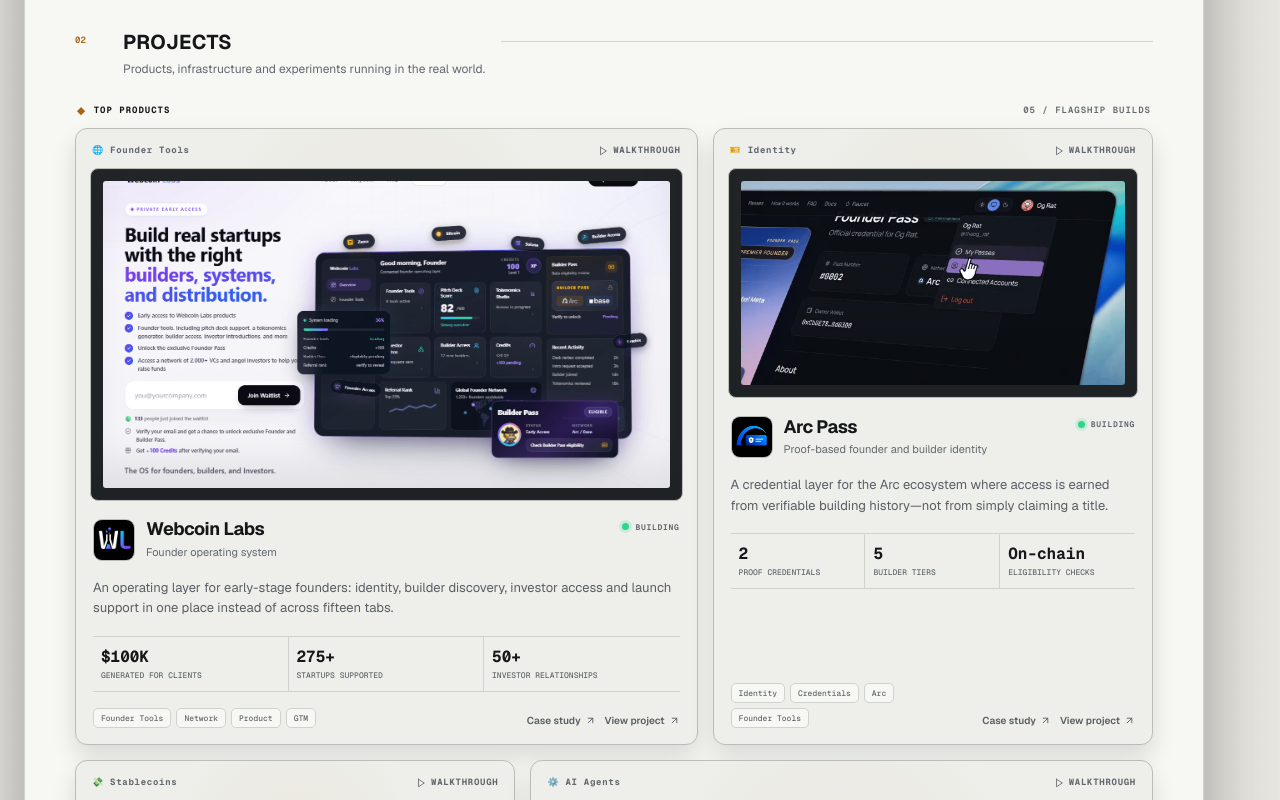
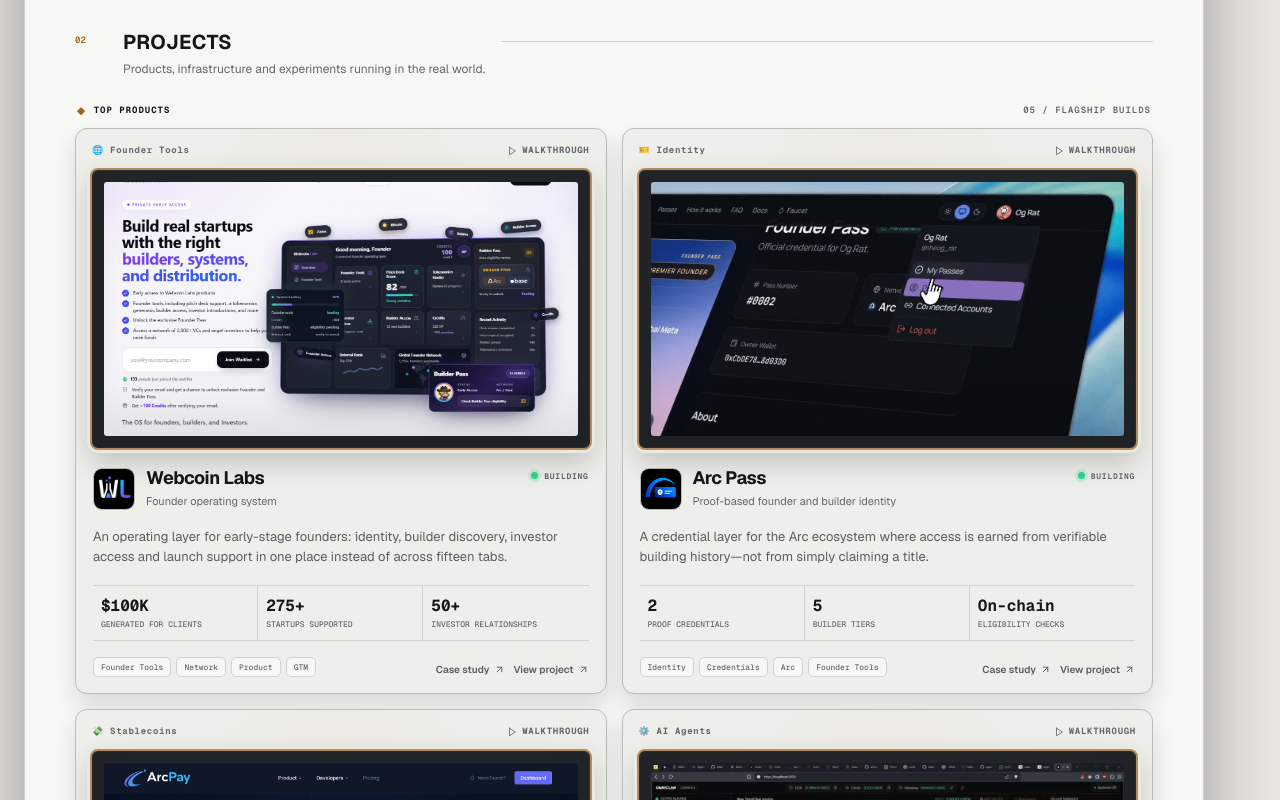
Before and after one commit to anshitraj/portfolio-webpage, a Next.js app: page / in a window 1280 px wide. Shown: the part 1060-1860 px from the top of the page. Built offline with nearby package versions, Linux system fonts and the light colour scheme.

Commit message:
fix: align project cards and frame videos

```diff
--- a/components/portfolio/HomePortfolio.module.css
+++ b/components/portfolio/HomePortfolio.module.css
@@ -302,6 +302,8 @@
 .techGrid small { max-width: 100%; overflow: hidden; color: var(--p-muted); font: 500 10px/1.2 var(--font-geist-mono); text-overflow: ellipsis; white-space: nowrap; }
 
 .projectGrid, .archiveGrid { display: grid; grid-template-columns: repeat(12, minmax(0, 1fr)); gap: 15px; }
+.projectGrid > .projectCard { grid-column: span 6; }
+.projectGrid > .projectCard:last-child:nth-child(odd) { grid-column: 1 / -1; }
 
 .projectTierHeading {
   display: flex;
@@ -376,6 +378,13 @@
   background: #222528 !important;
   border: 1px solid var(--p-line-bright);
   border-radius: 8px;
+}
+
+.projectVideo {
+  border: 2px solid color-mix(in srgb, var(--p-accent) 52%, var(--p-line-bright));
+  box-shadow:
+    0 0 0 3px color-mix(in srgb, var(--p-accent) 5%, var(--p-surface-2)),
+    0 12px 28px rgba(0, 0, 0, 0.2);
 }
 
 .projectMedia::after {
@@ -662,6 +671,8 @@
   .techGrid { grid-template-columns: repeat(6, minmax(0, 1fr)); }
   .projectGrid, .archiveGrid { grid-template-columns: repeat(2, minmax(0, 1fr)); }
   .spotlight, .flagship, .wide, .standard, .archiveCard { grid-column: span 1; }
+  .projectGrid > .projectCard { grid-column: span 1; }
+  .projectGrid > .projectCard:last-child:nth-child(odd) { grid-column: 1 / -1; }
   .metricsGrid { grid-template-columns: repeat(3, minmax(0, 1fr)); }
   .resumeTrack, .resumeTrack:nth-child(2) { grid-column: span 6; }
   .resumeTrack:nth-child(3) { grid-column: span 12; }
--- a/components/portfolio/HomePortfolio.tsx
+++ b/components/portfolio/HomePortfolio.tsx
@@ -134,7 +134,7 @@ function ProjectCard({ project }: { project: HomeProject }) {
               ? '(max-width: 760px) 100vw, 680px'
               : '(max-width: 760px) 100vw, 470px'}
           priority={project.slug === 'unipayscan'}
-          className={styles.projectMedia}
+          className={`${styles.projectMedia} ${project.video ? styles.projectVideo : ''}`}
           imgClassName={styles.projectMediaImage}
         />
       </div>
```
